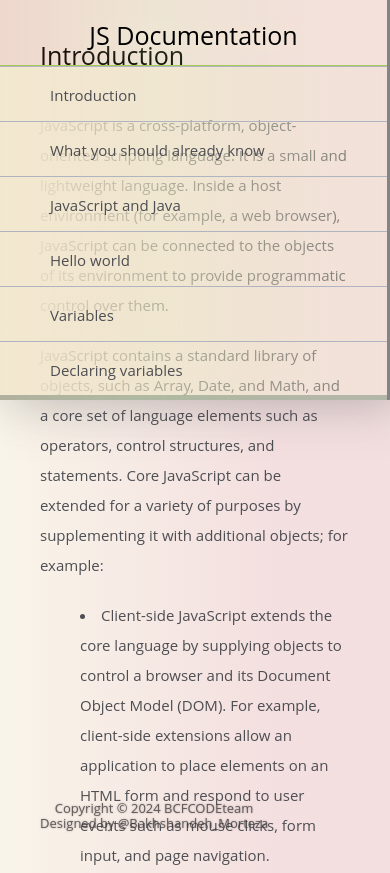
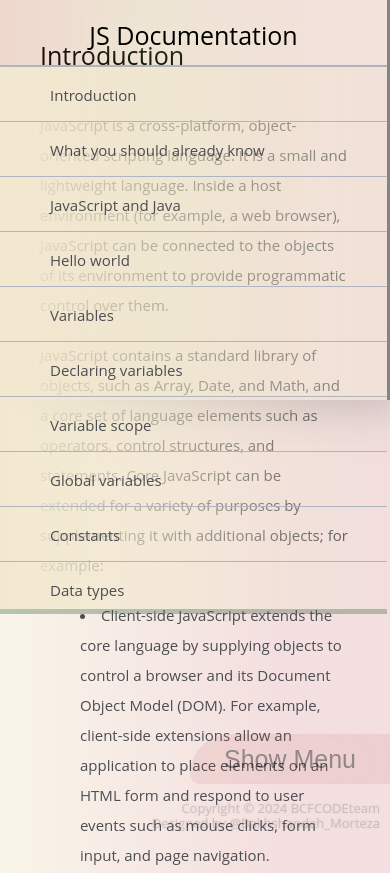
Before and after one commit to BCFCODE/JS-Documentation, a plain HTML site: page index.html in a window 390 px wide. Shown: the top 873 px of the page. Drawn offline with Linux system fonts and the light colour scheme.

Commit message:
show/hide button menu functionality implemented and some responsive bugs fixed

```diff
--- a/css/main.css
+++ b/css/main.css
@@ -1,5 +1,6 @@
 * {
   box-sizing: border-box;
+  scroll-behavior: smooth;
 }
 
 body {
@@ -43,19 +44,9 @@ header {
 }
 
 #menuBtn {
-  position: fixed;
-  right: 0;
-  bottom: 300px;
-  width: 300px;
-  height: 100px;
-  font-size: 50px;
-  border-radius: 40px 0 0 10px;
-  background-color: rgba(188, 71, 73, 0.267);
-  color: rgba(188, 71, 73, black);
-  text-shadow: 0 0 50px white;
   opacity: 0;
   transition: opacity 1s;
-  border: none;
+  z-index: 1;
 }
 
 .navHeader {
@@ -71,6 +62,7 @@ header {
   height: 75%;
   padding: 0;
   overflow-y: auto;
+  border-bottom: 1px solid rgba(56, 102, 65, 0.343);
 }
 
 .navList li {
@@ -148,7 +140,7 @@ code {
   left: 40px;
   text-shadow: 0px 0px 2px rgb(139, 134, 134);
   opacity: 80%;
-  transition: opacity 1s;
+  transition: all 1s ease, opacity 1s;
   /* background-color: aliceblue; */
 }
 
--- a/css/responsive.css
+++ b/css/responsive.css
@@ -12,12 +12,14 @@
     );
     box-shadow: 10px 0 50px 1px rgba(77, 78, 83, 0.375);
     transition: opacity 1s;
+    /* opacity: 1; */
   }
 
   .navbar:hover {
     opacity: 1;
-    cursor: pointer;
+    /* cursor: pointer; */
   }
+
   .navHeader {
     padding-top: 20px;
     height: 50px;
@@ -28,7 +30,8 @@
   .navList {
     border-top: 1px solid rgb(167, 201, 87);
     border-bottom: 5px solid rgba(56, 102, 65, 0.343);
-    height: 335px;
+    height: auto;
+    max-height: 65vh;
   }
   .navList li {
     background: linear-gradient(
@@ -41,6 +44,34 @@
     margin: 0;
     padding: 40px;
     /* padding-top: 450px; */
+  }
+
+  #menuBtn {
+    font-size: 25px;
+    position: fixed;
+    right: 0;
+    bottom: 60px;
+    width: 200px;
+    height: 50px;
+    border-radius: 40px 0 0 10px;
+    background-color: rgba(188, 71, 73, 0.267);
+    color: rgba(188, 71, 73, black);
+    text-shadow: 0 0 50px white;
+    opacity: 40%;
+    transition: opacity 1s;
+    border: none;
+  }
+  #menuBtn:hover {
+    opacity: 100%;
+    cursor: pointer;
+  }
+  #menuBtn:focus {
+    opacity: 100%;
+  }
+  .copyright {
+    right: 10px;
+    text-align: right;
+    opacity: 20%;
   }
 }
 
@@ -60,7 +91,4 @@
   article {
     margin-left: 0;
   }
-  #menuBtn {
-    opacity: 0;
-  }
 }
--- a/js/main.js
+++ b/js/main.js
@@ -1,3 +1,28 @@
-const d = new Date();
-const year = document.getElementById("year")
-year.textContent = d.getFullYear()
+document.addEventListener('DOMContentLoaded', () => {
+  showCopyRightYearDynamically()
+  showHideMenu()
+
+  // Add other main.js functionality here if needed
+});
+
+const showHideMenu = () => {
+  const menuBtn = document.getElementById("menuBtn");
+
+  menuBtn.textContent = 'Show Menu';
+  menuBtn.addEventListener('click', () => {
+    const navbar = document.querySelector('.navbar');
+    if (menuBtn.textContent === 'Show Menu') {
+      navbar.style.opacity = 1;
+      menuBtn.textContent = 'Hide Menu';
+    } else {
+      navbar.style.opacity = 0;
+      menuBtn.textContent = 'Show Menu';
+    }
+  });
+};
+
+const showCopyRightYearDynamically = () => {
+  const d = new Date();
+  const year = document.getElementById("year")
+  year.textContent = d.getFullYear()
+}
```
Also changed, not shown: js/menuBtn.js (added).
